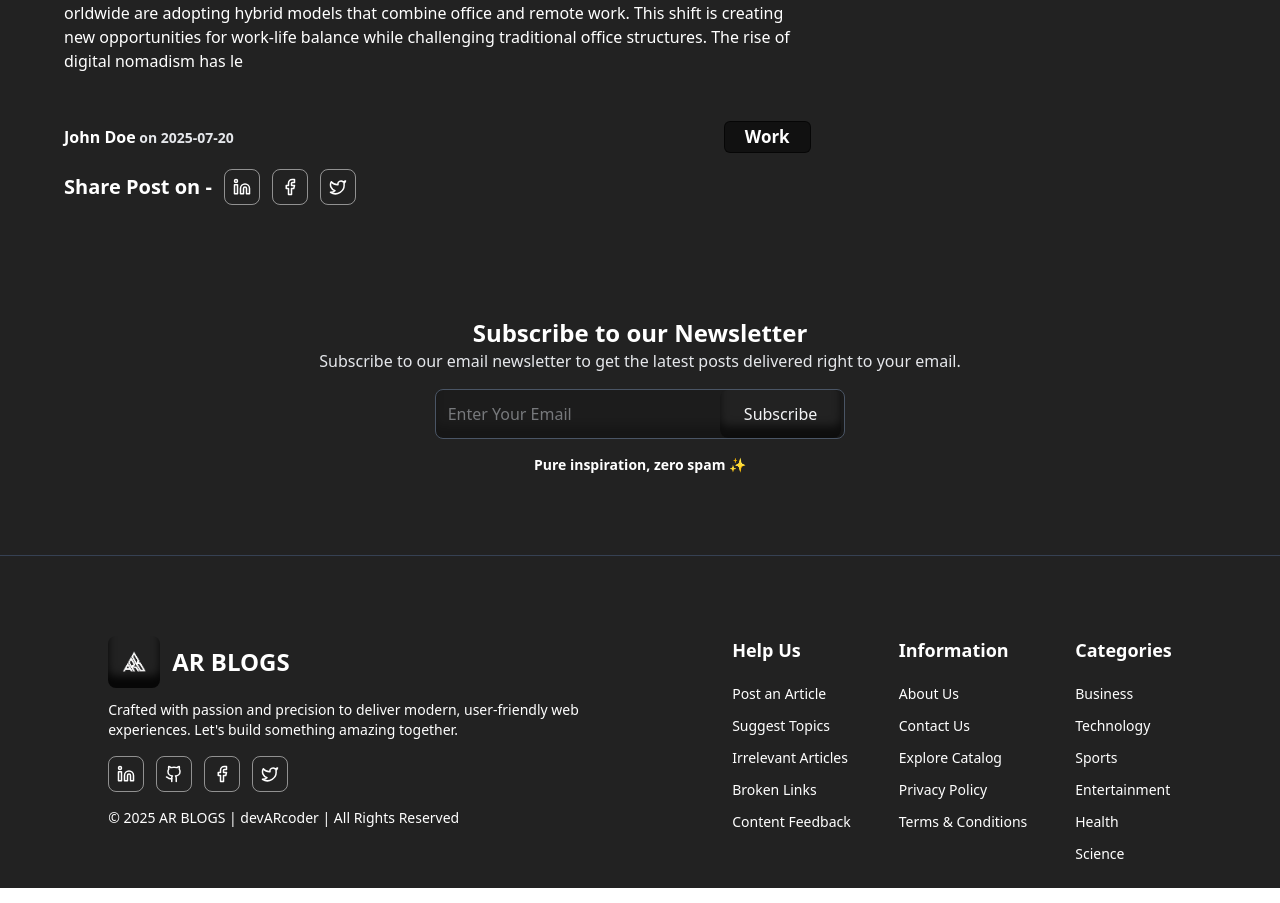
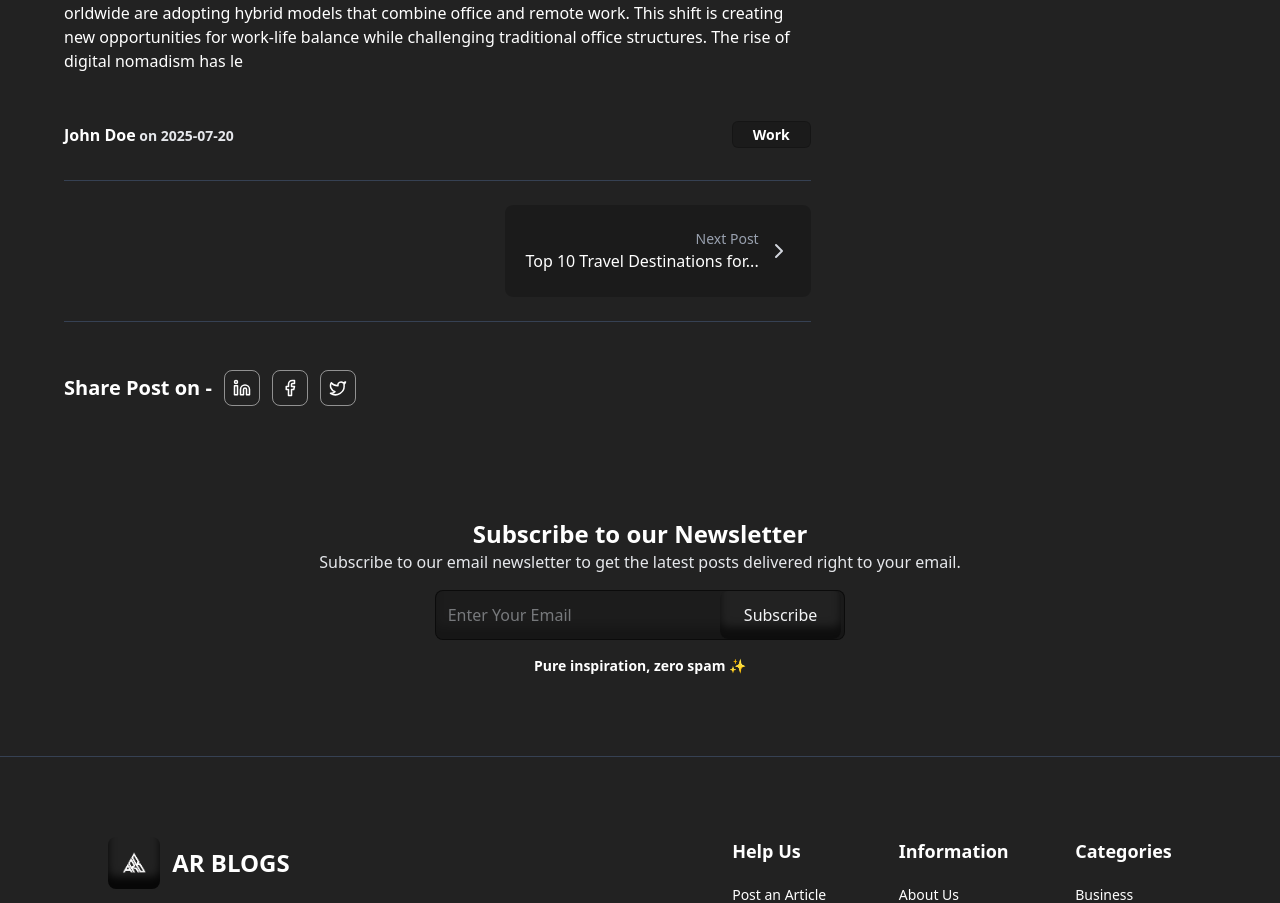
Before and after one commit to devARcoder/AR_Writes, a React (Vite) app: page /blog/1 in a window 1280 px wide. Shown: the part 1620-2523 px from the top of the page. Built offline with nearby package versions, Linux system fonts and the light colour scheme.

Commit message:
previous and next post function added

```diff
--- a/src/components/home/NewsLetter.jsx
+++ b/src/components/home/NewsLetter.jsx
@@ -17,7 +17,7 @@ const NewsLetter = () => {
           <div className="w-full relative">
             <input
               placeholder="Enter Your Email"
-              className="text-gray-300 border border-gray-600 focus:outline-none bg-[#1c1c1c] rounded-lg
+              className="text-gray-300 border border-black/60 focus:outline-none bg-[#1c1c1c] rounded-lg
                 px-3 py-3 text-base
                 md:py-2.5 md:text-sm
                 lg:py-3 lg:text-base
--- a/src/components/shared/BlogDetails.jsx
+++ b/src/components/shared/BlogDetails.jsx
@@ -1,5 +1,5 @@
-import { ChevronRight, Linkedin, Twitter, Facebook } from "lucide-react";
-import React from "react";
+import { ChevronRight, Linkedin, Twitter, Facebook, ChevronLeft } from "lucide-react";
+import React, { useEffect} from "react";
 import { Link } from "react-router-dom";
 import { useParams, useNavigate } from "react-router-dom";
 import { blogData } from "../../data/blogDataStore";
@@ -11,7 +11,19 @@ const BlogDetails = () => {
   const { id } = useParams();
   const navigate = useNavigate();
 
-  const blog = blogData.find((b) => String(b.id) === id);
+  const currentIndex = blogData.findIndex((b) => String(b.id) === id);
+  const blog = blogData[currentIndex];
+
+  // Get previous and next posts
+  const previousPost = currentIndex > 0 ? blogData[currentIndex - 1] : null;
+  const nextPost = currentIndex < blogData.length - 1 ? blogData[currentIndex + 1] : null;
+
+  useEffect(() => {
+  window.scrollTo({
+  top: 0,
+  behavior: "smooth"
+});
+}, [id]);
 
   if (!blog) {
     return (
@@ -106,9 +118,43 @@ const BlogDetails = () => {
         <div className="flex text-white justify-between items-center pt-12">
           <h1 className="font-bold">{blog.author.name}<span className="text-gray-200 text-sm font-semibold"> on {blog.publishedAt}</span></h1>
 
-          <h1 className="bg-black/50 px-5 text-[17px] font-semibold py-0.5 border border-black/60 rounded-md">{blog.category}</h1>
+          <h1 className="bg-black/20 px-5 text-[14px] font-semibold py-0.5 border border-black/20 rounded-md">{blog.category}</h1>
         </div>
 
+        {/* Previous and Next Post Navigation */}
+        <div className="flex justify-between mt-8 mb-12 border-t border-b border-gray-700 py-6">
+          {previousPost ? (
+            <Link
+              to={`/blog/${previousPost.id}`}
+              className="flex items-center space-x-2 group bg-black/20 py-6 px-6 rounded-lg"
+            >
+              <ChevronLeft className="w-6 h-6 text-gray-300 group-hover:text-gray-400 transition" />
+              <div>
+                <p className="text-gray-400 text-sm">Previous Post</p>
+                <p className="text-white font-medium group-hover:text-gray-300 transition line-clamp-1">
+                  {previousPost.title.slice(0, 30) + "..."}
+                </p>
+              </div>
+            </Link>
+          ) : (
+            <div></div> // Empty div to maintain flex spacing
+          )}
+
+          {nextPost && (
+            <Link
+              to={`/blog/${nextPost.id}`}
+              className="flex items-center space-x-2 group ml-auto text-right bg-black/20 py-6 px-5 rounded-lg"
+            >
+              <div>
+                <p className="text-gray-400 text-sm">Next Post</p>
+                <p className="text-white font-medium group-hover:text-gray-300 transition line-clamp-1">
+                  {nextPost.title.slice(0, 30) + "..."}
+                </p>
+              </div>
+              <ChevronRight className="w-6 h-6 text-gray-300 group-hover:text-gray-400 transition" />
+            </Link>
+          )}
+        </div>
 
         <div className="flex items-center space-x-3 my-4 text-white">
           <h1 className="text-xl font-bold">Share Post on - </h1>
```
